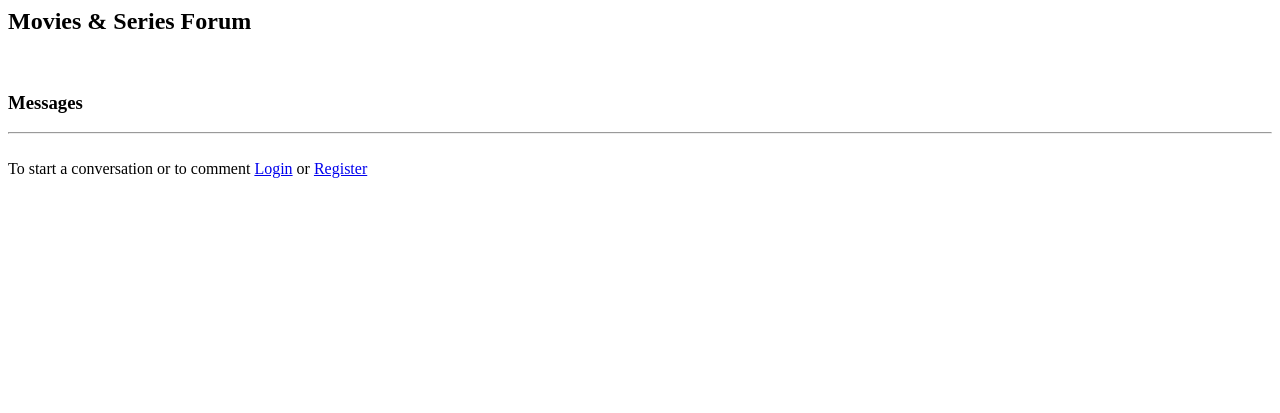
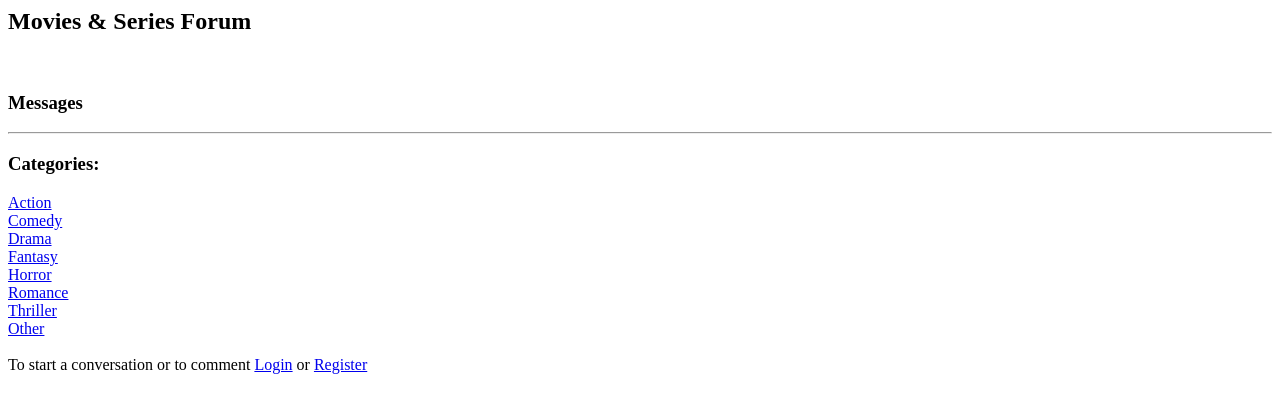
Before and after one commit to iidaw/movies-series_forum, a Flask app: template templates/index.html in a window 1280 px wide. Shown: the top 413 px of the page. Run offline with Flask 3, Linux system fonts and the light colour scheme; the template is opened without the code that fills it, so the values that code supplies are empty.

Commit message:
added categories

```diff
--- a/templates/index.html
+++ b/templates/index.html
@@ -21,16 +21,15 @@
 <br>
 <h3><b>Messages</b></h3>
 <hr>
-{% for message in messages %}
-<i>Category:</i> {{ message.category_name }}
-<p>
-<i>Title:</i> {{ message.title }}
-<p>
-<i>From user:</i> {{ message.username }}
-<p>
-<i>Message:</i> {{ message.content }}
-<hr>
-{% endfor %}
+<h3>Categories:</h3>
+<a href="/category/1"> Action</a> <br>
+<a href="/category/2"> Comedy</a> <br>
+<a href="/category/3"> Drama</a> <br>
+<a href="/category/4"> Fantasy</a> <br>
+<a href="/category/5"> Horror</a> <br>
+<a href="/category/6"> Romance</a> <br>
+<a href="/category/7"> Thriller</a> <br>
+<a href="/category/8"> Other</a> <br>
 <br>
 To start a conversation or to comment <a href="/login">Login</a> or <a href="/register">Register</a>
 {% endif %}
```
